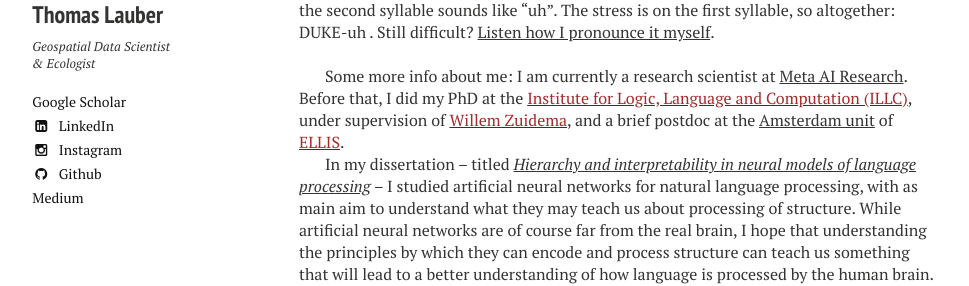
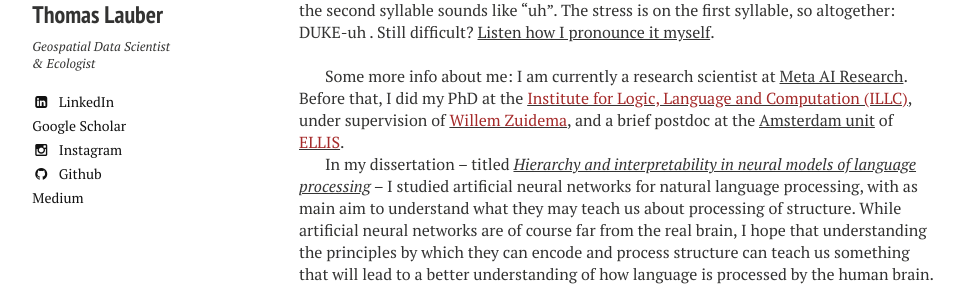
Before and after one commit to thomaslauber/thomaslauber.github.io, a Jekyll site: the page built from index.md, in a window 1280 px wide and 900 px high. Shown: the part 279-565 px from the top of the window, without its empty margins (21-990 px from the left). Built offline with Jekyll 4.4.1, drawn with Linux system fonts in a browser that asks for light colours; nearby versions of some CDN libraries.

Commit message:
Update _author-bio.html

```diff
--- a/_includes/_author-bio.html
+++ b/_includes/_author-bio.html
@@ -13,9 +13,9 @@
   <h3 itemprop="name">{{ author.name }}</h3>
   <p>{{ author.bio }}</p>
   {% if author.email %}<a href="mailto:{{ author.email }}" class="author-social" target="_blank"><i class="fa fa-fw fa-envelope-square"></i> Email</a>{% endif %}
+  {% if author.linkedin %}<a href="https://www.linkedin.com/in/tom-lauber/" class="author-social" target="_blank"><i class="fa fa-fw fa-linkedin-square"></i> LinkedIn</a>{% endif %}
   {% if author.google.plus %}<a href="http://plus.google.com/+{{ author.google.plus }}" class="author-social" target="_blank"><i class="fa fa-fw fa-google-plus-square"></i> Google+</a>{% endif %}
   {% if author.googlescholar %}<a href="https://scholar.google.com/citations?user={{ author.googlescholar }}" class="author-social" target="_blank"><i class="fa-brands fa-google-scholar"></i> Google Scholar</a>{% endif %}
-  {% if author.linkedin %}<a href="https://www.linkedin.com/in/tom-lauber/" class="author-social" target="_blank"><i class="fa fa-fw fa-linkedin-square"></i> LinkedIn</a>{% endif %}
   {% if author.twitter %}<a href="https://x.com/{{ author.twitter }} class="author-social" target="_blank"><i class="fa fa-fw fa-twitter-square"></i> Twitter</a>{% endif %}
   {% if author.instagram %}<a href="http://instagram.com/{{ author.instagram }}" class="author-social" target="_blank"><i class="fa fa-fw fa-instagram"></i> Instagram</a>{% endif %}
   {% if author.github %}<a href="http://github.com/{{ author.github }}" class="author-social" target="_blank"><i class="fa fa-fw fa-github"></i> Github</a>{% endif %}
```
